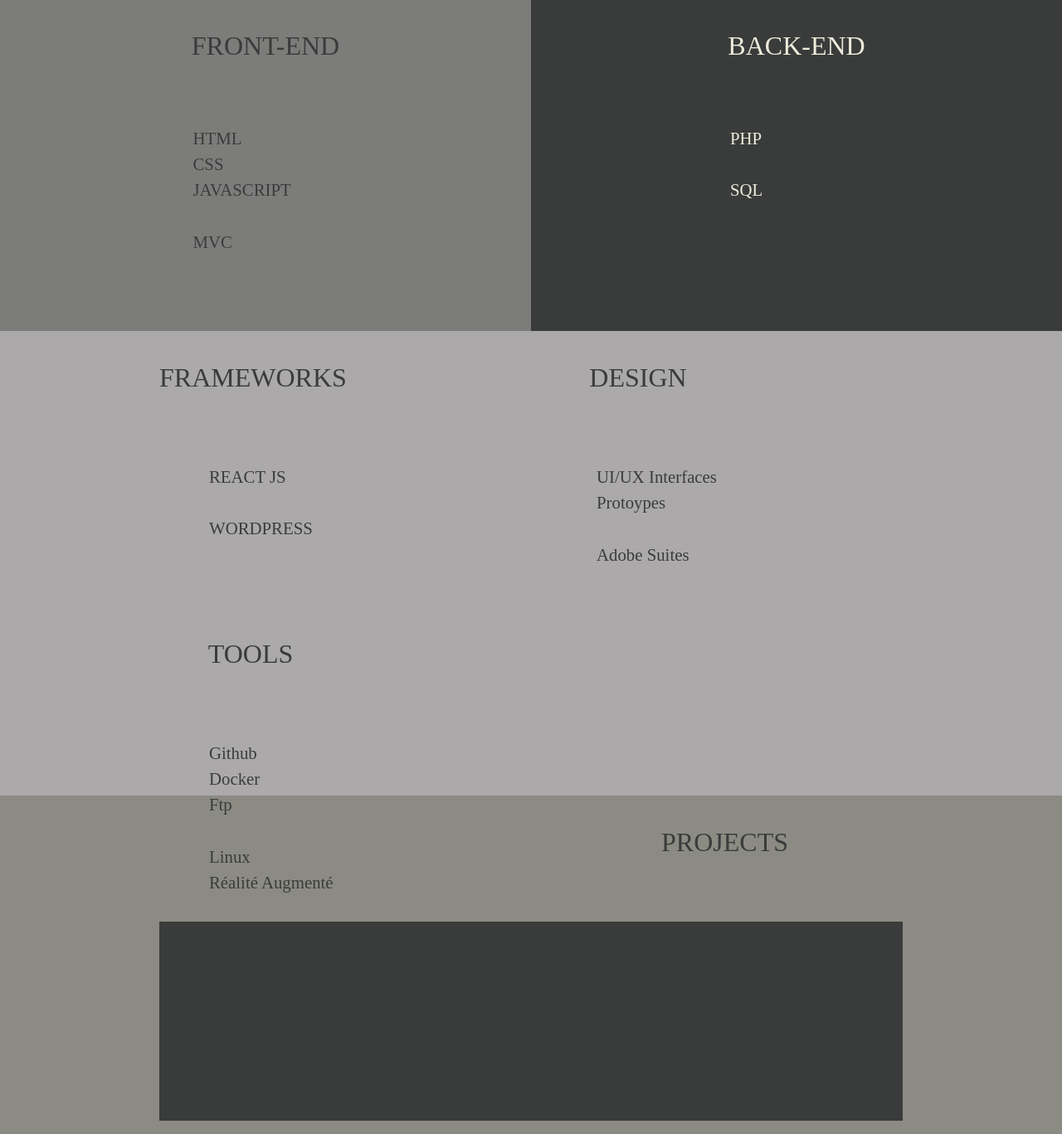
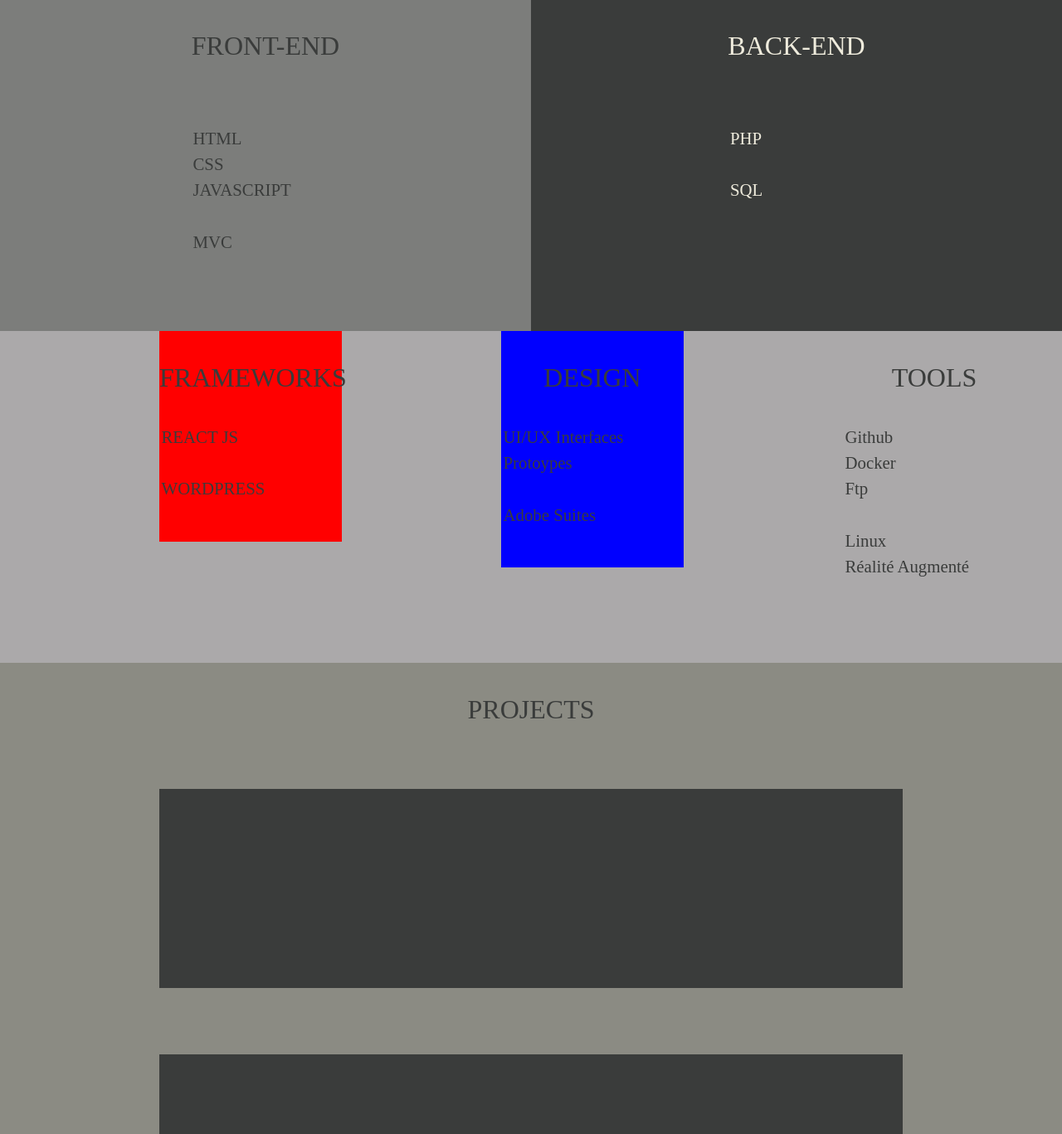
Before and after one commit to Hazmat88/Portfolio_Website_V2.5.1, a PHP site: page / in a window 1280 px wide. Shown: the part 801-2168 px from the top of the page at 83% size. Run offline with PHP 8.4, Linux system fonts and the light colour scheme; grey boxes are pictures that could not be loaded.

Commit message:
update columns & titles

```diff
--- a/public/private/Websections/section_03.php
+++ b/public/private/Websections/section_03.php
@@ -1,16 +1,19 @@
 
 <section id="section_03" class="section_03">
 
+<div class="column_pattern">
+
+      <div class=col_1>
         <!--  <h1>Section_03</h1> -->
         <h1>FRAMEWORKS</h1>
             <p>
               REACT JS<br />
-
               <br />
               WORDPRESS
             </p>
+      </div>
 
-
+      <div class=col_2>
           <h1>DESIGN</h1>
             <p>
               UI/UX Interfaces<br />
@@ -18,7 +21,9 @@
               <br />
               Adobe Suites
             </p>
+      </div>
 
+      <div class=col_3>
             <h1>TOOLS</h1>
               <p>
                 Github<br />
@@ -28,5 +33,8 @@
                 Linux<br />
                 Réalité Augmenté
               </p>
+      </div>
+
+ </div>
 
 </section>
--- /dev/null
+++ b/public/private/css/Desktop/Modules/vertical_nav_d.css
@@ -0,0 +1,3 @@
+
+
+/*# sourceMappingURL=vertical_nav_d.css.map */
--- /dev/null
+++ b/public/private/css/Mobile/Modules_m/vertical_nav_m.css
@@ -0,0 +1,3 @@
+
+
+/*# sourceMappingURL=vertical_nav_m.css.map */
--- a/public/private/css/globalstyle.css
+++ b/public/private/css/globalstyle.css
@@ -382,24 +382,30 @@ ul {
   .section_03 {
     left: 0;
     right: 0;
-    min-height: 120vh; }
+    min-height: 100vh;
+    max-height: 140vh; }
+    .section_03 .column_pattern .col_1, .section_03 .column_pattern .col_2, .section_03 .column_pattern .col_3 {
+      margin-left: 15vw; }
+    .section_03 .column_pattern .col_1 {
+      background-color: red;
+      float: left; }
+    .section_03 .column_pattern .col_2 {
+      background-color: blue;
+      float: left; }
+    .section_03 .column_pattern .col_3 {
+      float: left; }
     .section_03 h1 {
       color: #3a3c3b;
-      width: 220px;
       padding-top: 5vh;
       font-size: 2em;
-      margin-left: 15vw;
-      float: left;
       text-align: center; }
     .section_03 p {
-      float: left;
-      display: block;
       line-height: 1.5;
       color: #3a3c3b;
-      width: -250px;
-      font-size: 1.3em;
-      margin-top: 20vh;
-      margin-left: -20vh; }
+      /*  width: -250px;
+        font-size: 1.3em;
+        margin-top: 20vh;
+        margin-left: -20vh;*/ }
 
   .menu {
     position: fixed;
--- /dev/null
+++ b/public/private/sass/Desktop/Modules/vertical_nav_d.scss
@@ -0,0 +1 @@
+@import "../../var/colors.scss";
--- a/public/private/sass/Desktop/desktop_style.scss
+++ b/public/private/sass/Desktop/desktop_style.scss
@@ -11,3 +11,4 @@
 @import "section_05.scss";
 
 @import "Modules/side_nav_d.scss";
+@import "Modules/vertical_nav_d.scss";
--- /dev/null
+++ b/public/private/sass/Mobile/Modules_m/vertical_nav_m.scss
@@ -0,0 +1 @@
+@import "../../var/colors.scss";
--- a/public/private/sass/Mobile/mobile_style.scss
+++ b/public/private/sass/Mobile/mobile_style.scss
@@ -12,3 +12,4 @@
 
 //IMPORT UI_UX_Modules
 @import "Modules_m/side_nav_m.scss";
+@import "Modules_m/vertical_nav_m.scss";
```
Also changed, not shown: public/private/css/Desktop/desktop_style.css (+16 -10 lines), public/private/css/Desktop/section_03.css (+16 -10 lines), public/private/sass/Desktop/section_03.scss (+37 -8 lines), 5 other files. Lines whose indentation alone changed are shown as unchanged.
